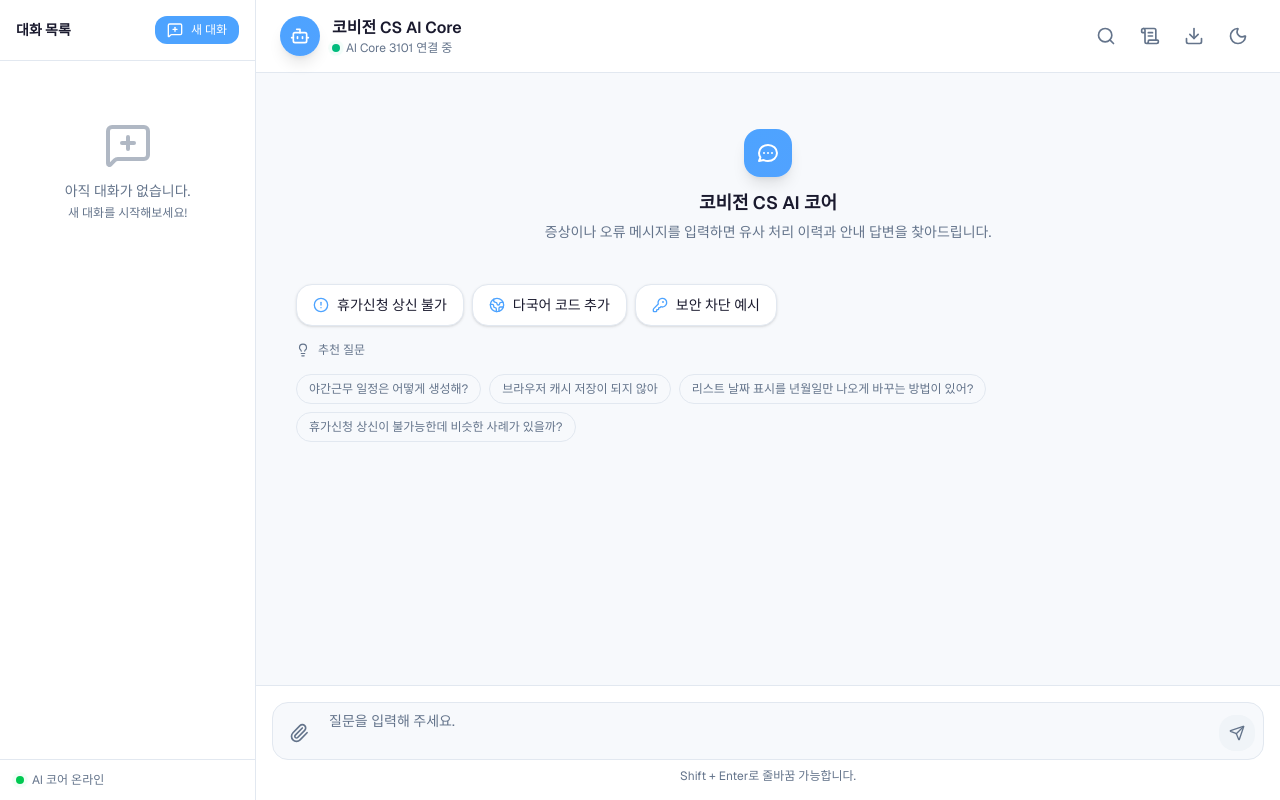
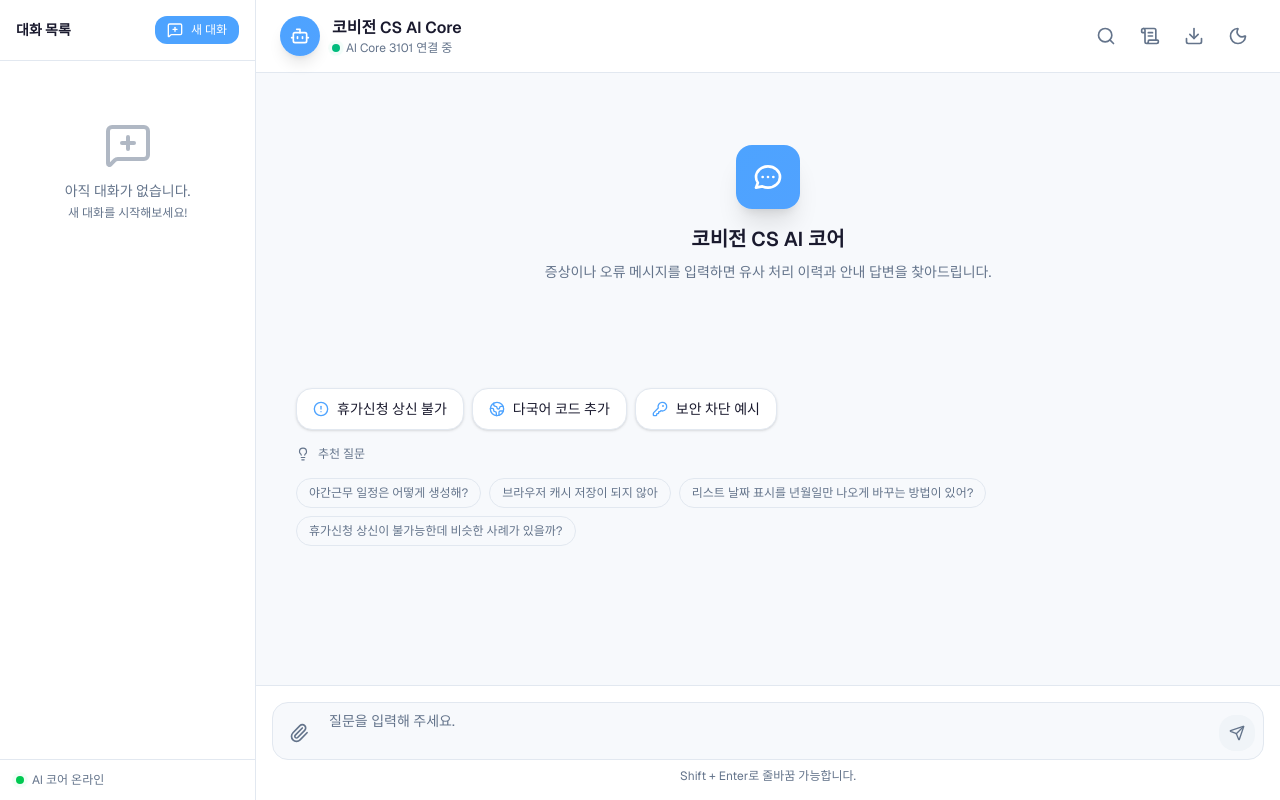
Before and after one commit to jdhert/CS-ChatBot, a Next.js app in the folder frontend/: page / in a window 1280 px wide. Built offline with nearby package versions, Linux system fonts and the light colour scheme.

Commit message:
UI: 홈화면 배치 5b36429 이전으로 복원
- justify-center py-12로 수직 중앙 정렬 복원
- 아이콘/제목 크기 원복 (h-16 w-16, text-xl)
- QuickActions 카드 외부 분리 배치로 복원

Co-Authored-By: Claude Sonnet 4.6 <noreply@anthropic.com>

```diff
--- a/frontend/components/chatbot/chat-area.tsx
+++ b/frontend/components/chatbot/chat-area.tsx
@@ -49,9 +49,9 @@ export function ChatArea({
       <div className="flex-1 overflow-y-auto">
         <div className="flex flex-col gap-4 p-6">
           {messages.length === 0 && (
-            <div className="flex flex-col items-center pt-8 pb-4 text-center">
-              <div className="mb-3 flex h-12 w-12 items-center justify-center rounded-2xl bg-gradient-to-br from-primary to-blue-400 text-white shadow-lg">
-                <svg className="h-6 w-6" fill="none" stroke="currentColor" viewBox="0 0 24 24">
+            <div className="flex flex-col items-center justify-center py-12 text-center">
+              <div className="mb-4 flex h-16 w-16 items-center justify-center rounded-2xl bg-gradient-to-br from-primary to-blue-400 text-white shadow-xl">
+                <svg className="h-8 w-8" fill="none" stroke="currentColor" viewBox="0 0 24 24">
                   <path
                     strokeLinecap="round"
                     strokeLinejoin="round"
@@ -60,13 +60,14 @@ export function ChatArea({
                   />
                 </svg>
               </div>
-              <h2 className="mb-1 text-lg font-semibold text-foreground">코비전 CS AI 코어</h2>
+              <h2 className="mb-2 text-xl font-semibold text-foreground">코비전 CS AI 코어</h2>
               <p className="mb-6 max-w-md text-sm leading-relaxed text-muted-foreground">
                 증상이나 오류 메시지를 입력하면 유사 처리 이력과 안내 답변을 찾아드립니다.
               </p>
-              <QuickActions onSelect={onSendMessage} />
             </div>
           )}
+
+          {messages.length === 0 && <QuickActions onSelect={onSendMessage} />}
 
           {messages.map((message, idx) => {
             const isLastBotMessage =
```
